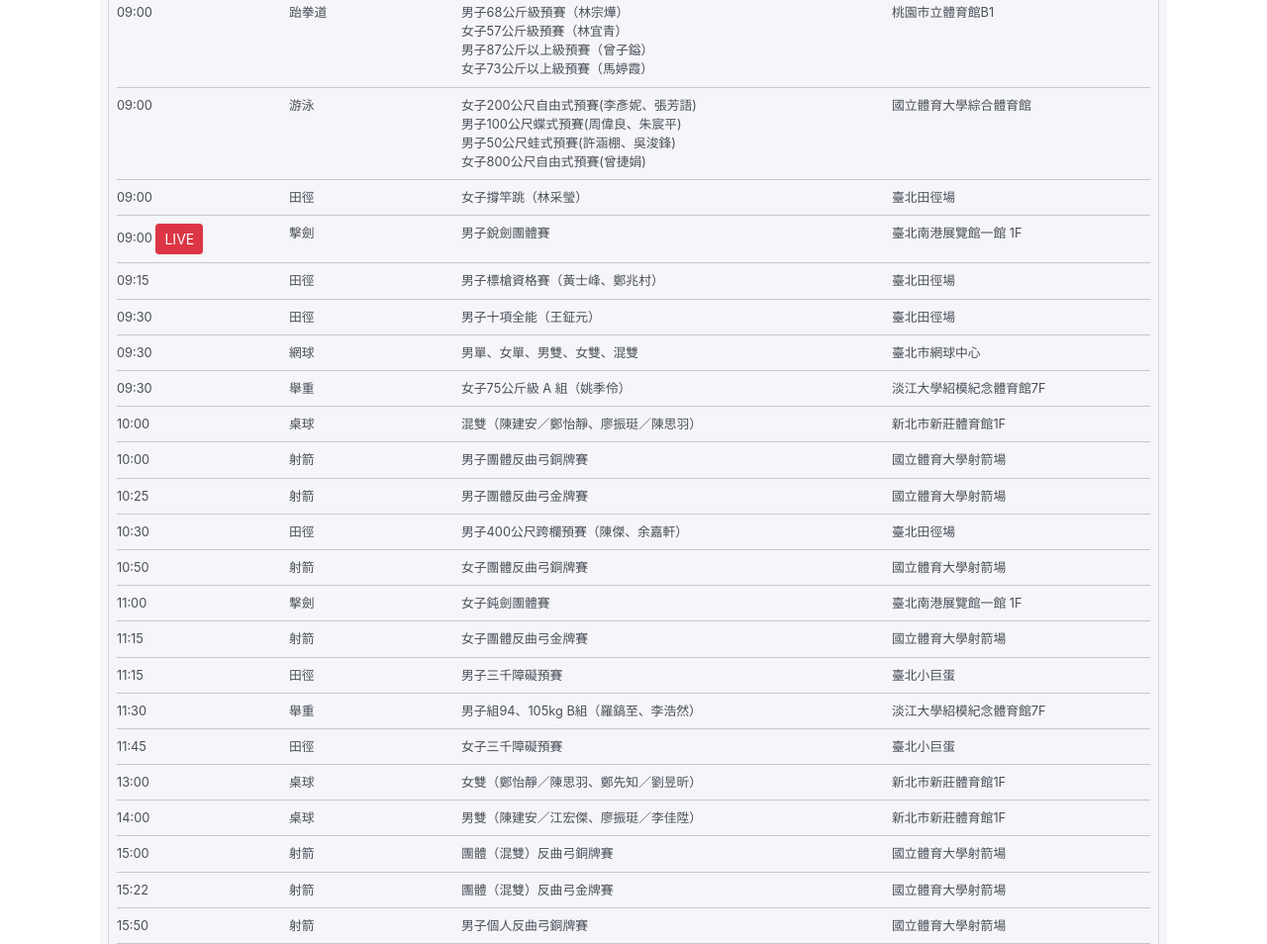
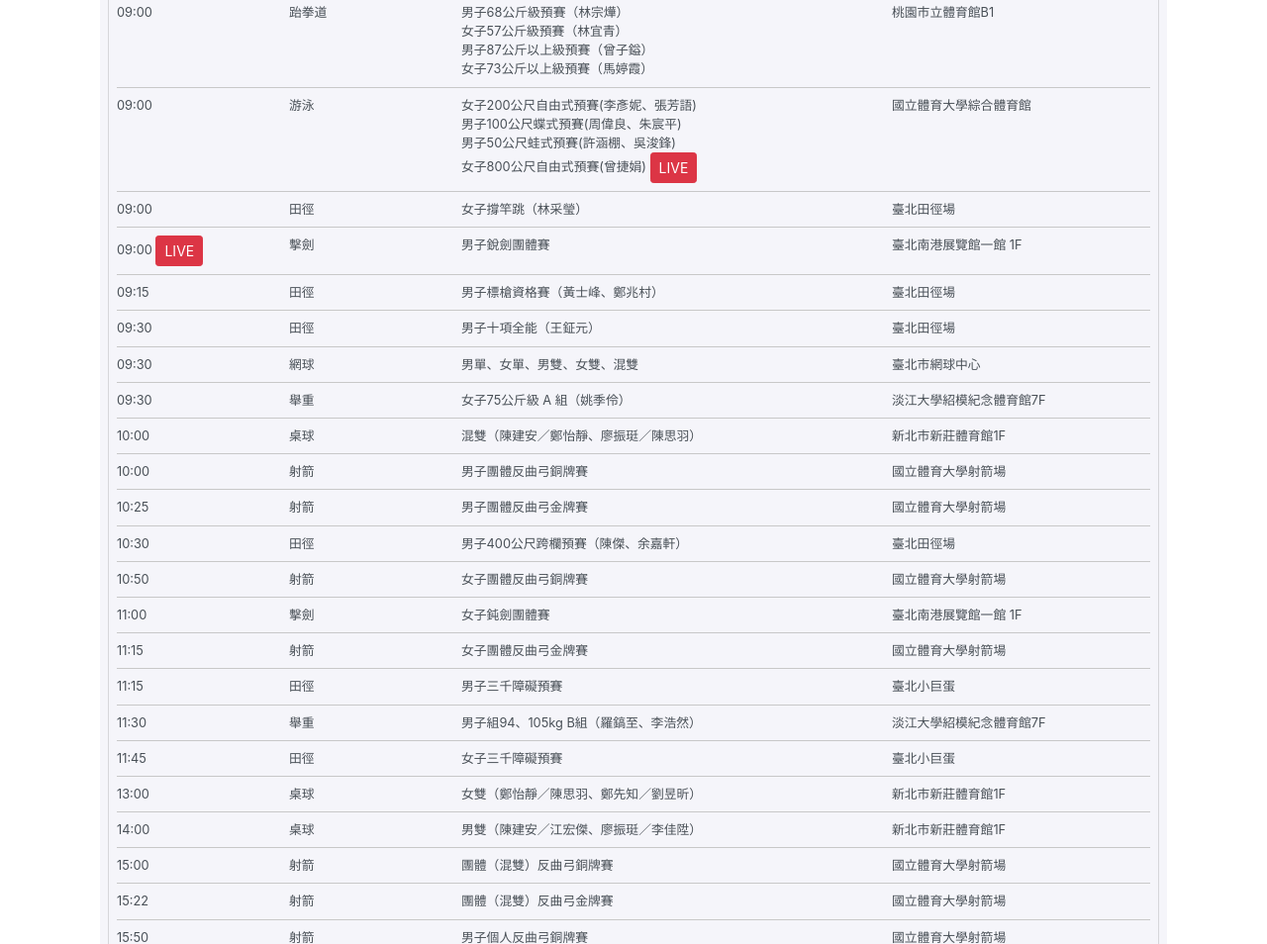
Before and after one commit to kf99916/2017universiade, a website built with webpack: page index.html in a window 1280 px wide. Shown: the part 828-1782 px from the top of the page at 99% size. Built offline with nearby package versions, Linux system fonts and the light colour scheme.

Commit message:
Add live

```diff
--- a/index.html
+++ b/index.html
@@ -1050,6 +1050,7 @@
                                                 <br>男子100公尺蝶式預賽(周偉良、朱宸平)
                                                 <br>男子50公尺蛙式預賽(許涵棚、吳浚鋒)
                                                 <br>女子800公尺自由式預賽(曾捷娟)
+                                                <a href="https://www.youtube.com/watch?v=orceIJMCW8M" class="btn btn-danger btn-sm" target="_blank">LIVE</a>
                                             </div>
                                             <div class="col-3">國立體育大學綜合體育館</div>
                                         </div>
```
